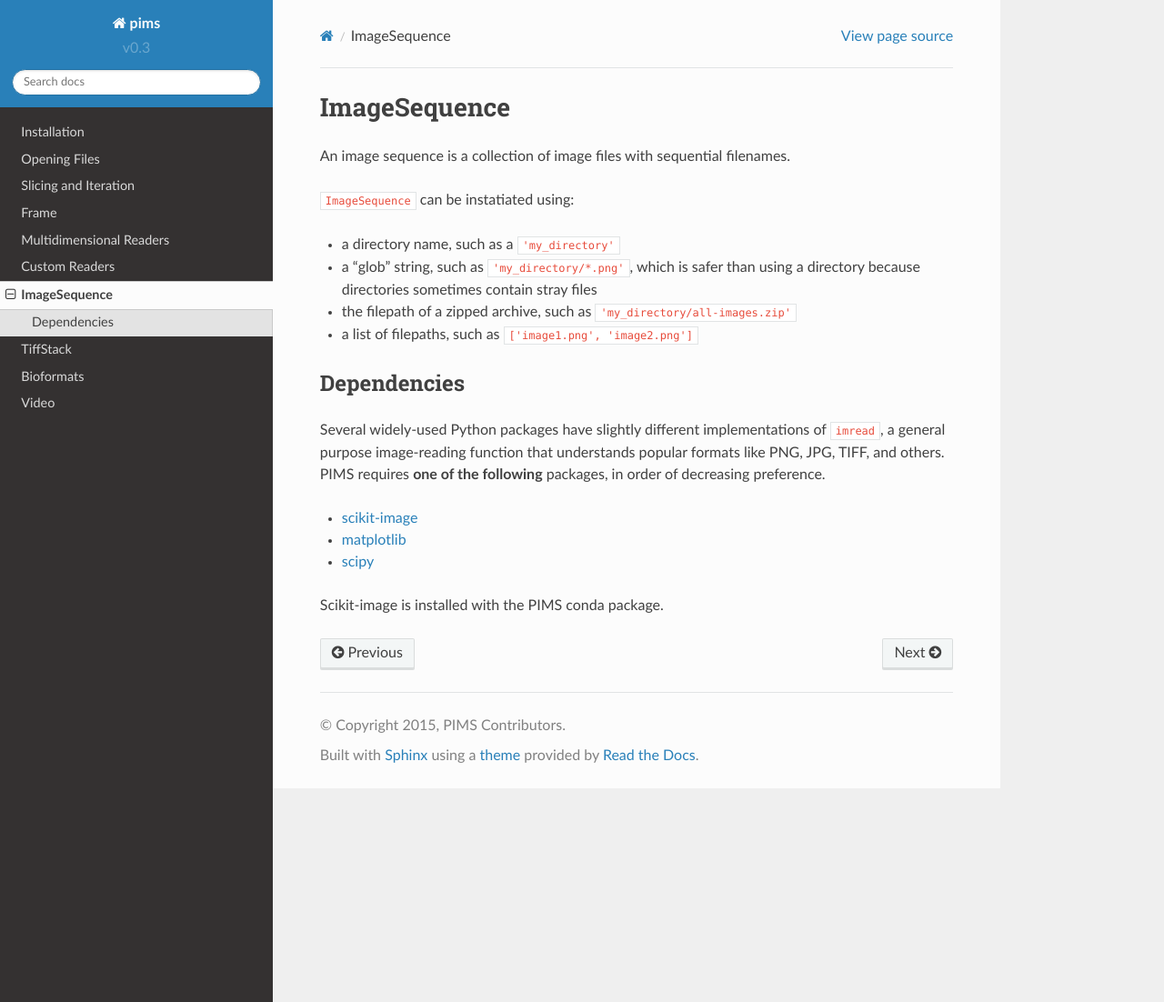
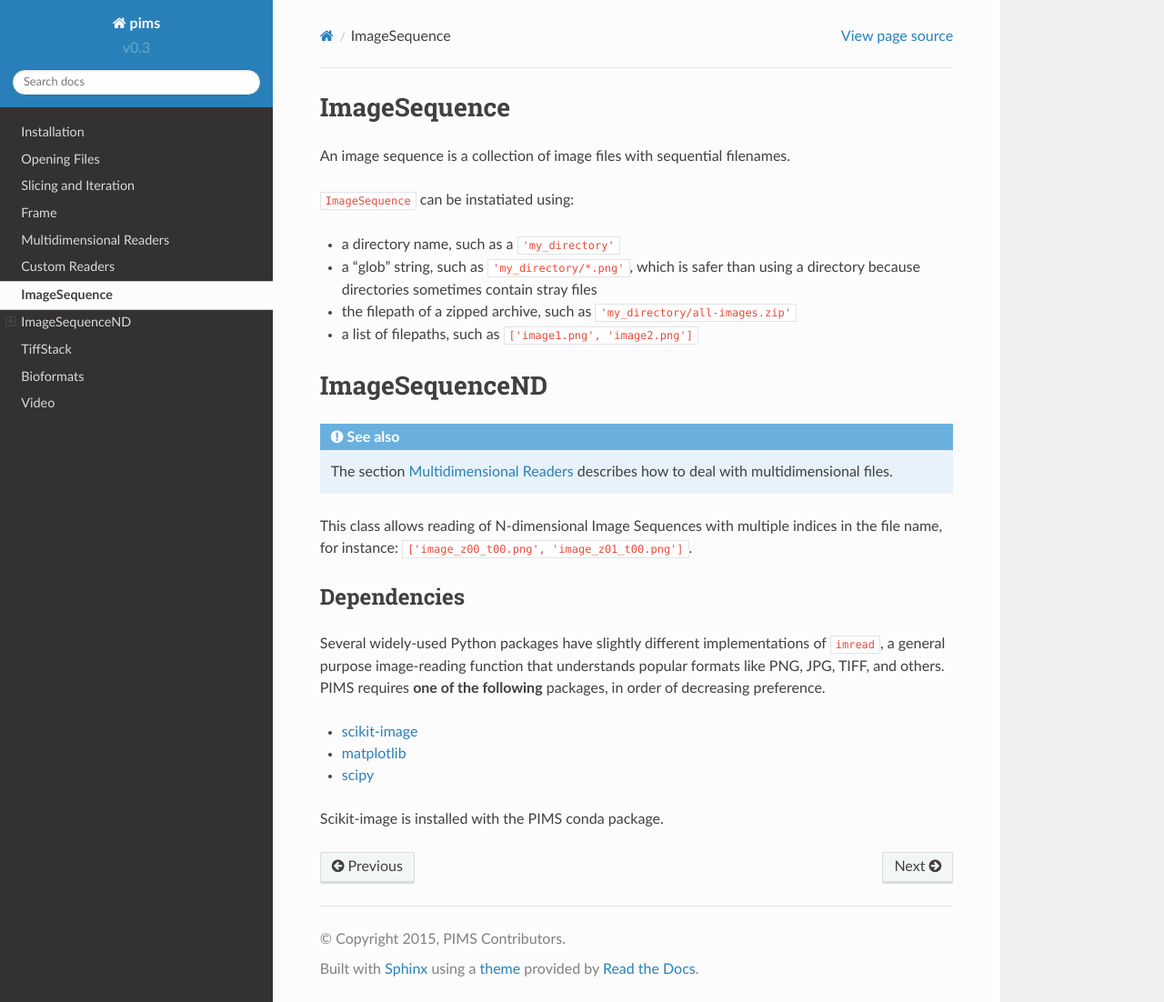
Before and after one commit to soft-matter/pims, a Sphinx documentation site: the page built from doc/source/image_sequence.rst, in a window 1280 px wide and 1102 px high. Shown: the whole window at 91% size. Built offline with Sphinx 7.4.7 and the Read the Docs theme 2.0.0, drawn with Linux system fonts in a browser that asks for light colours.

Commit message:
DOC Add references to multidimensional
Bioformats and ImageSequenceND are based on FramesSequenceND, refer to
it in the docs.

```diff
--- a/doc/source/bioformats.rst
+++ b/doc/source/bioformats.rst
@@ -1,5 +1,7 @@
 Bioformats
 ==========
+
+.. seealso:: The section :doc:`multidimensional` describes how to deal with multidimensional files.
 
 The ``Bioformats`` reader interfaces with Bio-Formats, an open-source Java
 library for reading and writing multidimensional image data, especially from
--- a/doc/source/image_sequence.rst
+++ b/doc/source/image_sequence.rst
@@ -14,6 +14,14 @@ filenames.
 * the filepath of a zipped archive, such as ``'my_directory/all-images.zip'``
 * a list of filepaths, such as ``['image1.png', 'image2.png']``
 
+ImageSequenceND
+===============
+
+.. seealso:: The section :doc:`multidimensional` describes how to deal with multidimensional files.
+
+This class allows reading of N-dimensional Image Sequences with multiple indices
+in the file name, for instance: ``['image_z00_t00.png', 'image_z01_t00.png']``.
+
 Dependencies
 ------------
 
```
